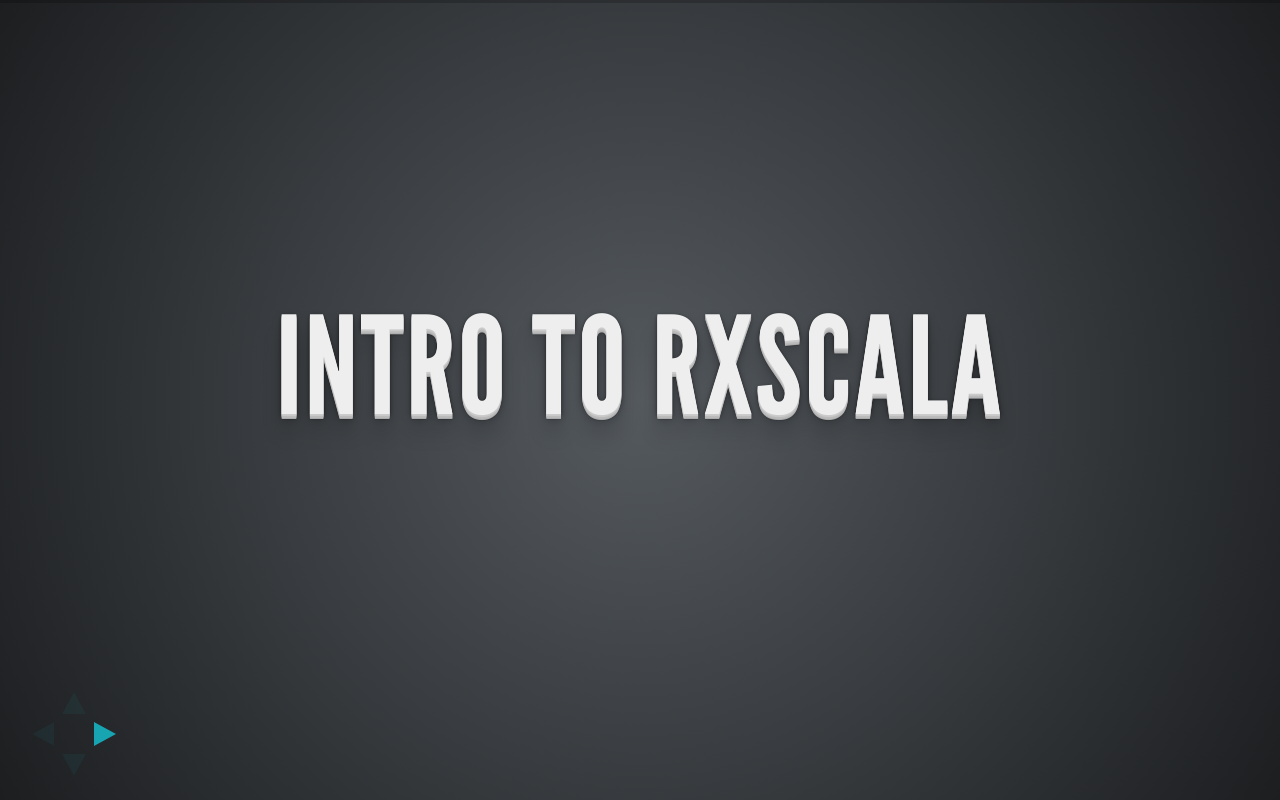
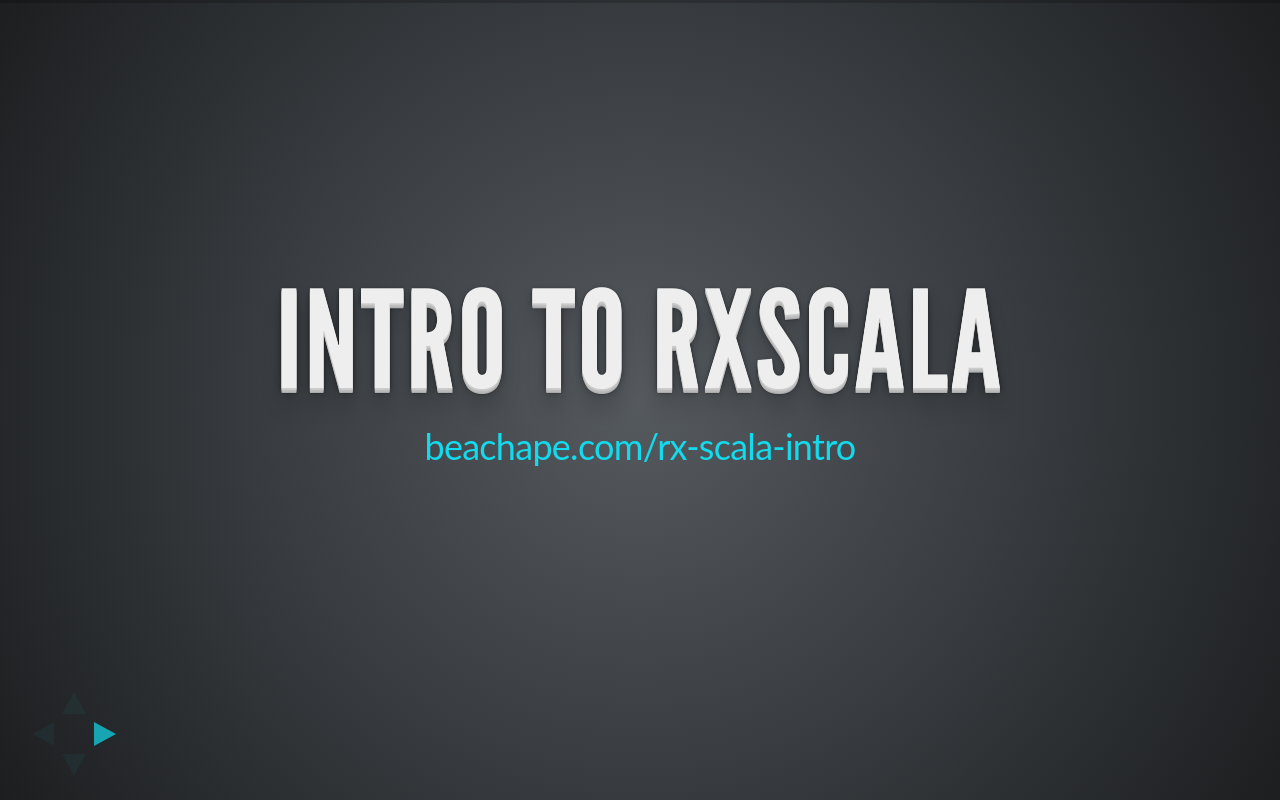
Before and after one commit to lloydmeta/rx-scala-intro, a plain HTML site: page index.html in a window 1280 px wide. Drawn offline with Linux system fonts and the light colour scheme.

Commit message:
Add link

```diff
--- a/index.html
+++ b/index.html
@@ -726,6 +726,7 @@ code {
     <div class="slides">
         <section>
     <h1 id="intro-to-rxscala">Intro to RxScala</h1>
+<p><a href="http://beachape.com/rx-scala-intro">beachape.com/rx-scala-intro</a></p>
 
   </section>
   <section>
```
Also changed, not shown: 1 other file.
